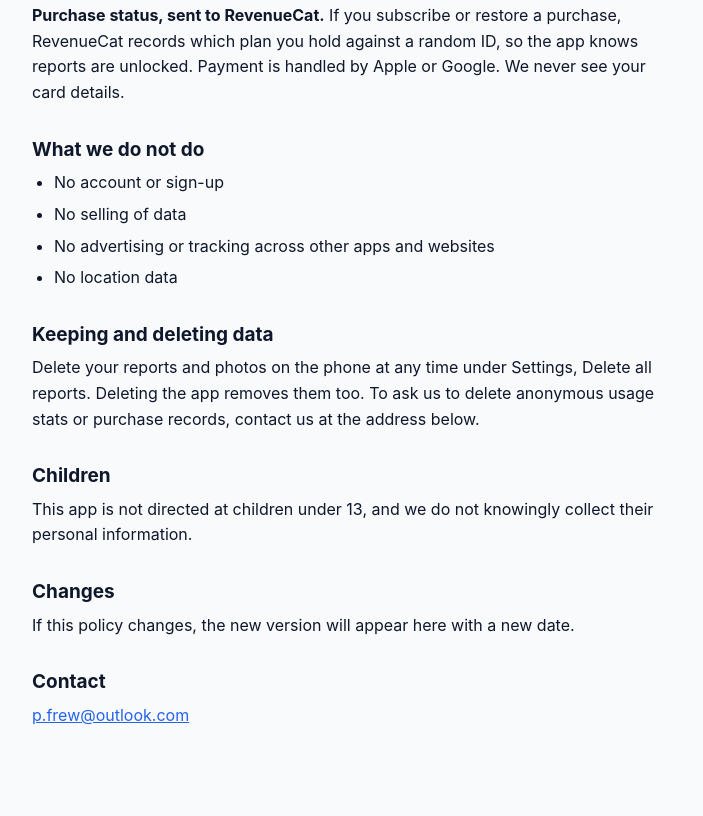
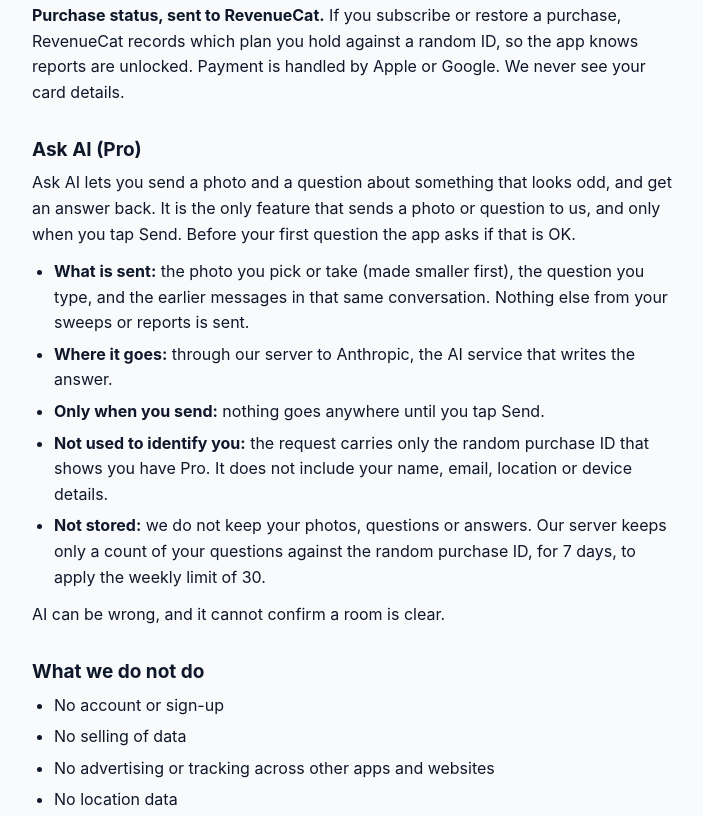
Before and after one commit to pouroaf-cpu/hidden-camera-sweep, a plain HTML site: page privacy/index.html in a window 1280 px wide. Shown: the part 769-1585 px from the top of the page, without its empty margins (284-987 px from the left). Drawn offline with Linux system fonts and the light colour scheme.

Commit message:
Privacy: Ask AI section (what is sent, Anthropic, only on send, not stored)
Co-Authored-By: Claude Opus 5.5 <noreply@anthropic.com>

```diff
--- a/privacy/index.html
+++ b/privacy/index.html
@@ -12,7 +12,7 @@
 <main>
   <nav><strong><a href="../">Hidden Camera Sweep</a></strong><a href="../how-to-check-hotel-room-for-hidden-cameras/">Guide</a><a href="../support/">Support</a><a href="./">Privacy</a></nav>
   <h1>Privacy policy</h1>
-  <p class="meta">Last updated: 3 November 2026</p>
+  <p class="meta">Last updated: 24 November 2026</p>
   <p>Hidden Camera Sweep helps you check a room for hidden cameras. It is built so that what you scan stays on your phone.</p>
 
   <h2>What stays on your phone</h2>
@@ -28,6 +28,17 @@
   <h2>What leaves your phone</h2>
   <p><strong>Anonymous usage stats, sent to PostHog.</strong> Step counts such as "started a sweep" or "reached the report", whether a pass was skipped, which plan you tried to buy and whether that went through, a rough count of your sweeps, and the app version and platform. Each is tied to a random ID the app makes, not to your name, email or device. Nothing from your scans is included, and PostHog's location lookup is switched off. You can turn this off in Settings under Privacy.</p>
   <p><strong>Purchase status, sent to RevenueCat.</strong> If you subscribe or restore a purchase, RevenueCat records which plan you hold against a random ID, so the app knows reports are unlocked. Payment is handled by Apple or Google. We never see your card details.</p>
+
+  <h2>Ask AI (Pro)</h2>
+  <p>Ask AI lets you send a photo and a question about something that looks odd, and get an answer back. It is the only feature that sends a photo or question to us, and only when you tap Send. Before your first question the app asks if that is OK.</p>
+  <ul>
+    <li><strong>What is sent:</strong> the photo you pick or take (made smaller first), the question you type, and the earlier messages in that same conversation. Nothing else from your sweeps or reports is sent.</li>
+    <li><strong>Where it goes:</strong> through our server to Anthropic, the AI service that writes the answer.</li>
+    <li><strong>Only when you send:</strong> nothing goes anywhere until you tap Send.</li>
+    <li><strong>Not used to identify you:</strong> the request carries only the random purchase ID that shows you have Pro. It does not include your name, email, location or device details.</li>
+    <li><strong>Not stored:</strong> we do not keep your photos, questions or answers. Our server keeps only a count of your questions against the random purchase ID, for 7 days, to apply the weekly limit of 30.</li>
+  </ul>
+  <p>AI can be wrong, and it cannot confirm a room is clear.</p>
 
   <h2>What we do not do</h2>
   <ul>
```
